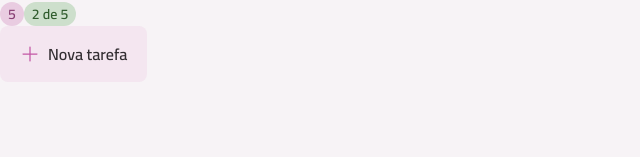
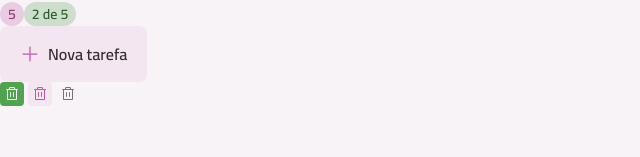
Before and after one commit to igor200023/javascript, a React (Vite) app in the folder todo/: page / in a window 1280 px wide. Shown: the part 143-300 px from the top of the page, without its empty margins (0-640 px from the left). Built offline with nearby package versions, Linux system fonts and the light colour scheme.

Commit message:
button incon feito, usando hover

```diff
--- a/todo/src/App.tsx
+++ b/todo/src/App.tsx
@@ -8,6 +8,7 @@
 import Icon from "./components/icon";
 import Badge from "./components/badge";
 import Button from "./components/button";
+import ButtonIcon from "./components/button-icon";
 export default function App() {
   return (
 
@@ -40,6 +41,12 @@
       <div>
         <Button icon={PlusIcon}>Nova tarefa</Button>
       </div>
+
+      <div className="flex gap-1">
+        <ButtonIcon icon={TrashIcon} />
+        <ButtonIcon icon={TrashIcon} variant="secondary" />
+        <ButtonIcon icon={TrashIcon} variant="tertiary" />
+      </div>
     </div>
   );
 }
--- /dev/null
+++ b/todo/src/components/button-icon.tsx
@@ -0,0 +1,73 @@
+import React from "react";
+import Icon from "./icon";
+import { cva, type VariantProps } from "class-variance-authority";
+
+export const buttonIconVariants = cva(`
+    inline-flex items-center justify-center cursor-pointer transition group
+    `, {
+        variants: {
+            variant: {
+                primary: "bg-green-base hover:bg-green-dark",
+                secondary: "bg-gray-200 hover:bg-pink-base",
+                tertiary: "bg-transparent hover:bg-gray-200"
+            },
+            size: {
+                sm: "w-6 h-6 p-1 rounded"
+            },
+            disabled: {
+                true: "opacity-50 pointer-events-none"
+            }
+        },
+        defaultVariants: {
+            variant: "primary",
+            size: "sm",
+             disabled: false,
+        }
+    }
+);
+
+export const buttonIconIconVariants = cva("transition", {
+    variants: {
+        variant: {
+            primary: "fill-white",
+            secondary: "fill-pink-base group-hover:fill-white",
+            tertiary: "fill-gray-300 group-hover:fill-gray-400"
+        },
+        size: {
+            sm: "w-4 h-4"
+        }
+    },
+    defaultVariants: {
+        variant: "primary",
+        size: "sm"
+    }
+})
+
+interface  ButtonIconProps
+   extends VariantProps<typeof buttonIconVariants>,
+   Omit<React.ComponentProps<"button">, "size" | "disabled"> {
+    icon: React.ComponentProps<typeof Icon>["svg"]
+}
+
+export default function ButtonIcon({
+    variant,
+    size,
+    disabled,
+    className,
+    icon,
+    ...props
+}: ButtonIconProps) {
+    return (
+    <button
+      className={buttonIconVariants({
+        variant,
+        size,
+        disabled,
+        className,
+        })}
+        {...props}
+        >
+        <Icon svg={icon} className={buttonIconIconVariants({ variant, size })} />
+    </button>
+    );
+}
```
